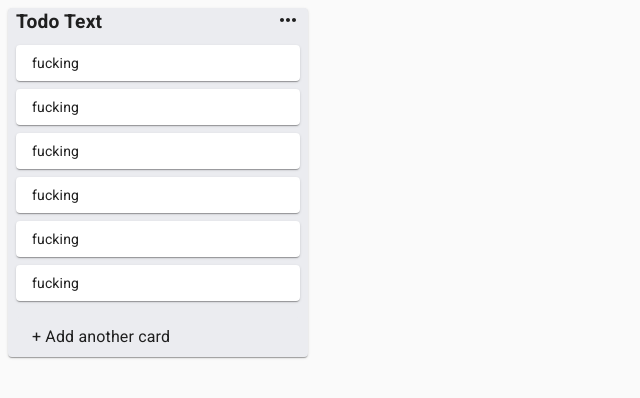
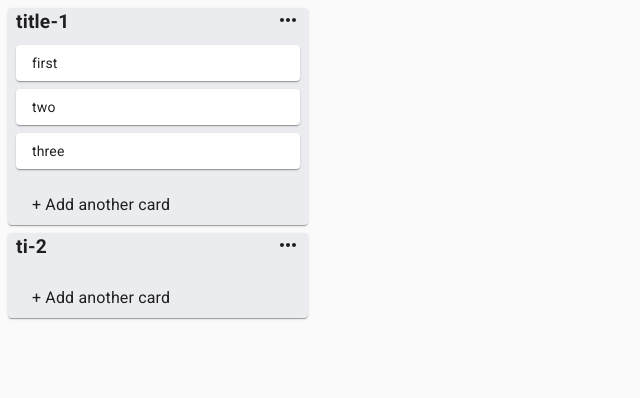
Before and after one commit to ByeongUk-An/Context-Trello, a React (Create React App) app: page / in a window 1280 px wide. Shown: the top 398 px of the page, without its empty margins (0-640 px from the left). Built offline with nearby package versions, Linux system fonts and the light colour scheme.

Commit message:
initalize data 구성

```diff
--- a/src/components/App.js
+++ b/src/components/App.js
@@ -1,10 +1,15 @@
-import List from "./List";
-import React from "react";
+import List from "./list/List";
+import React, { useState } from "react";
+import store from "../context/store";
 
 function App() {
+  const [data, setData] = useState(store);
   return (
     <>
-      <List />
+      {data.listsIds.map((item) => {
+        const list = data.lists[item];
+        return <List list={list} key={item} />;
+      })}
     </>
   );
 }
--- a/src/components/Card.jsx
+++ b/src/components/Card.jsx
@@ -2,7 +2,7 @@ import React from "react";
 import { Paper, CssBaseline } from "@material-ui/core";
 import { makeStyles } from "@material-ui/core/styles";
 
-function Card() {
+function Card({ card }) {
   const useStyle = makeStyles((theme) => ({
     cardItem: {
       margin: theme.spacing(1),
@@ -12,7 +12,7 @@ function Card() {
   const classes = useStyle();
   return (
     <div>
-      <Paper className={classes.cardItem}>fucking</Paper>
+      <Paper className={classes.cardItem}>{card.title}</Paper>
     </div>
   );
 }
--- a/src/components/List.jsx
+++ b/src/components/list/List.jsx
@@ -2,8 +2,8 @@ import React from "react";
 import { Paper, Typography, CssBaseline } from "@material-ui/core";
 import { makeStyles } from "@material-ui/core/styles";
 import Title from "./Title";
-import Card from "./Card";
-import OpenInput from "./OpenInput";
+import Card from "../Card";
+import OpenInput from "../input/OpenInput";
 
 const useStyle = makeStyles((theme) => ({
   root: {
@@ -12,19 +12,16 @@ const useStyle = makeStyles((theme) => ({
     marginLeft: theme.spacing(1),
   },
 }));
-function List() {
+function List({ list }) {
   const classes = useStyle();
   return (
     <div>
       <Paper className={classes.root}>
         <CssBaseline />
-        <Title />
-        <Card />
-        <Card />
-        <Card />
-        <Card />
-        <Card />
-        <Card />
+        <Title title={list.title} />
+        {list.cards.map((item) => {
+          return <Card key={item.id} card={item} />;
+        })}
         <OpenInput />
       </Paper>
     </div>
--- a/src/components/Title.jsx
+++ b/src/components/list/Title.jsx
@@ -2,7 +2,7 @@ import React, { useState } from "react";
 import { InputBase, Typography } from "@material-ui/core";
 import { makeStyles } from "@material-ui/core/styles";
 import MoreHorizIcon from "@material-ui/icons/MoreHoriz";
-function Title() {
+function Title({ title }) {
   const [edit, setEdit] = useState(false);
   const handleTitle = () => {
     setEdit(!edit);
@@ -35,7 +35,7 @@ function Title() {
       {edit ? (
         <div className={classes.titleContainer}>
           <InputBase
-            value="Text"
+            value={title}
             inputProps={{
               className: classes.input,
             }}
@@ -47,7 +47,7 @@ function Title() {
       ) : (
         <div className={classes.titleContainer}>
           <Typography onClick={handleTitle} className={classes.title}>
-            Todo Text
+            {title}
           </Typography>
           <MoreHorizIcon />
         </div>
--- /dev/null
+++ b/src/context/store.js
@@ -0,0 +1,32 @@
+const cards = [
+  {
+    id: "1",
+    title: "first",
+  },
+  {
+    id: "2",
+    title: "two",
+  },
+  {
+    id: "3",
+    title: "three",
+  },
+];
+
+const data = {
+  lists: {
+    "list-1": {
+      id: "list-1",
+      title: "title-1",
+      cards,
+    },
+    "list-2": {
+      id: "list-2",
+      title: "ti-2",
+      cards: [],
+    },
+  },
+  listsIds: ["list-1", "list-2"],
+};
+
+export default data;
```
Also changed, not shown: src/components/input/InputAdd.jsx (renamed from src/components/InputAdd.jsx), src/components/input/OpenInput.jsx (renamed from src/components/OpenInput.jsx), 1 other file (tests, documents, lock files or other folders).
